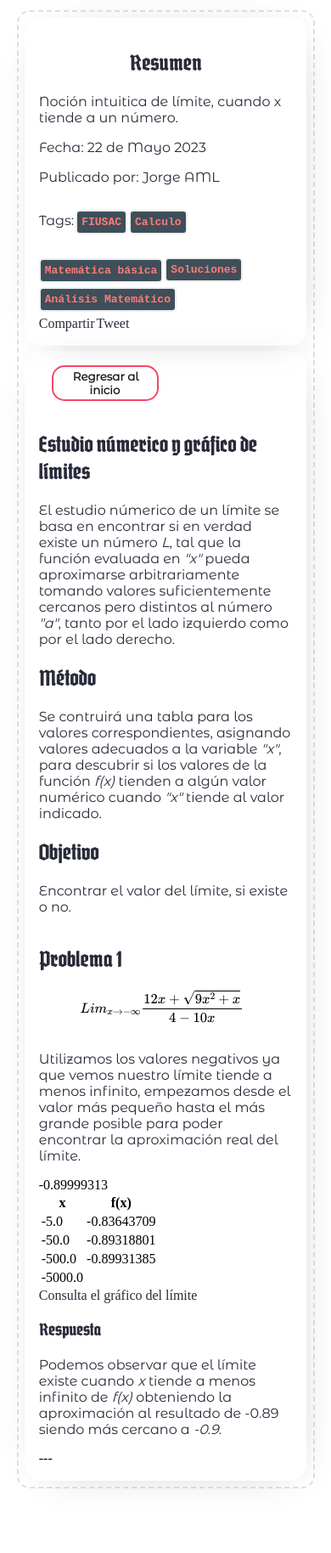
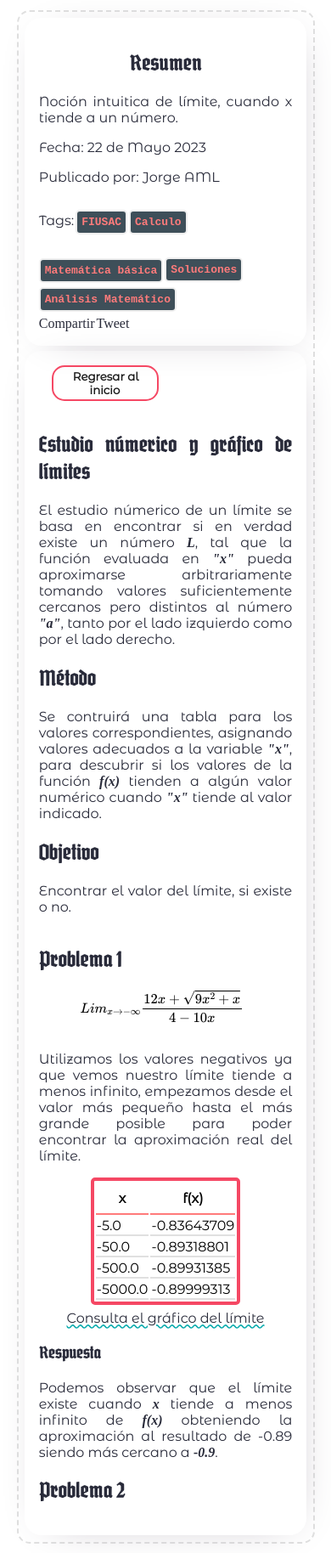
Before and after one commit to jorgeAML/creativeaml, a Jekyll site: the page built from blog_posts/04-06-2023.md, in a window 390 px wide. Shown: the whole page at 85% size. Built offline with Jekyll 4.4.1, drawn with Linux system fonts in a browser that asks for light colours; some web fonts are replaced; a script that is not in the unit is left out; comment, search, counter and statistics services are not loaded; before the commit the page ends 1764 px from its top, so only the background shows below that.

Commit message:
actualizado para mobiles

```diff
--- a/assets/css/blogPost/phones.css
+++ b/assets/css/blogPost/phones.css
@@ -1,4 +1,7 @@
 @media (min-width:320px) and (max-width:800px) {
+    :root {
+        text-align: justify;
+    }
     .container-post {
         margin: 3% 5% 3% 5%;
         border: 2px dashed var(--c-color-g);
@@ -71,6 +74,34 @@
     }
     u {
         text-decoration: solid underline var(--c-color-c) 3px;
+    }
+    .l-table {
+        border: 4px solid var(--c-color-o);
+        border-radius: 5px;
+        margin: 0 auto 0 auto;
+        font-family: var(--fontMontserrat);
+    }
+    .l-table tr th {
+        text-align: center;
+        padding: 5%;
+        border-bottom: 2px solid var(--c-color-p);
+    }
+    .l-table tr td {
+        border-bottom: 2px solid var(--c-color-g);
+    }
+    i {
+        font-family: 'Times New Roman', Times, serif;
+        font-weight: bold;
+    }
+    .l-container {
+        margin: 2%;
+        display: flex;
+        justify-content: center;
+    }
+    .latex-a {
+        margin: 0 0 0 0;
+        font-family: var(--fontMontserrat);
+        text-decoration: underline wavy var(--c-color-c);
     }
 }
 @media (max-width:800px) {
@@ -158,4 +189,5 @@
     a:active {
         color: var(--c-color-o);
     }
+
 }
--- a/blog_posts/04-06-2023.md
+++ b/blog_posts/04-06-2023.md
@@ -56,7 +56,7 @@ $$Lim_{x \rightarrow -\infty} \frac{12x + \sqrt{9x^{2}+x}}{4-10x}$$
     </tr>
     <tr>
         <td>-5000.0</td>
-        <t´d>-0.89999313</td>
+        <td>-0.89999313</td>
     </tr>
 </table>
 </div>
@@ -66,4 +66,7 @@ $$Lim_{x \rightarrow -\infty} \frac{12x + \sqrt{9x^{2}+x}}{4-10x}$$
 <h3>Respuesta</h3>
 <p>Podemos observar que el límite existe cuando <i>x</i> tiende a menos infinito de <i>f(x)</i> obteniendo la aproximación al resultado de -0.89 siendo más cercano a <i>-0.9</i>.</p>
 
----
+<h2>Problema 2</h2>
+<div class="latex">
+
+</div>
--- a/index.markdown
+++ b/index.markdown
@@ -75,9 +75,9 @@ part2-carta1-parrafo-enlace: /blog_posts/11-10-2022.html
 part2-carta2-titulo: Grados Celsius a Fahrenheit
 part2-carta2-parrafo: Aprende Java crando un programa donde conviertas de grados Celsius a Fahrenheit.
 part2-carta2-parrafo-enlace: /blog_posts/19-04-2022.html
-part2-carta3-titulo: Reformas Borbónicas
-part2-carta3-parrafo: Los primeros monopolios en Centroamérica establecidos en el siglo XVIII fueron los que sentaron las bases de las reformas fiscales y el pago de los tributos a los comerciantes guatemaltecos.
-part2-carta3-parrafo-enlace: /blog_posts/18-03-2022.html
+part2-carta3-titulo: Noción de límite
+part2-carta3-parrafo: La noción de que f(x) tiende al número L cuando x tiende al número a se define como una aproximación arbitraria  a un número finito
+part2-carta3-parrafo-enlace: /blog_posts/04-06-2023.html
 
 part3-carta4-titulo: Ejercicios sección 4.1
 part3-carta4-parrafo: Ejercicios propuestos y resueltos de la sección 4.1 de matemática básica 2 del Ing. Miguel Castillo semestre 2022.
```
